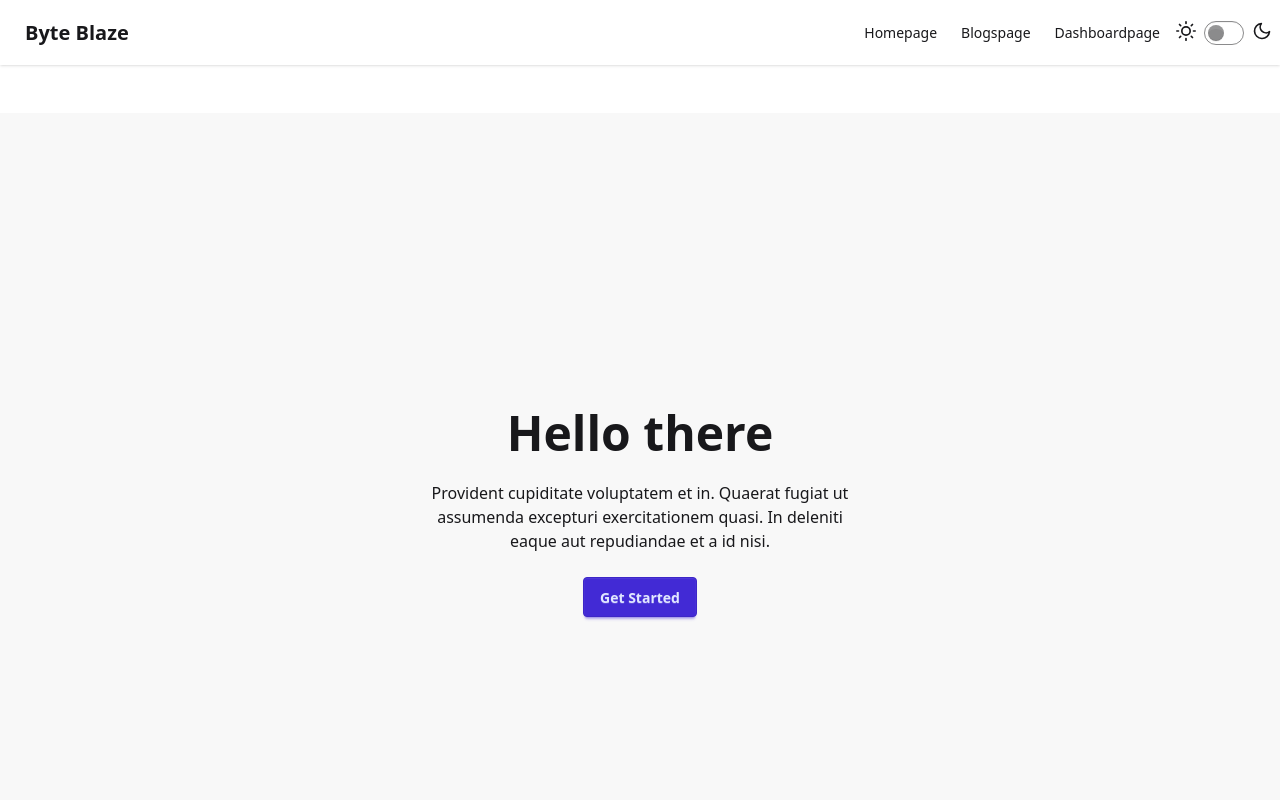
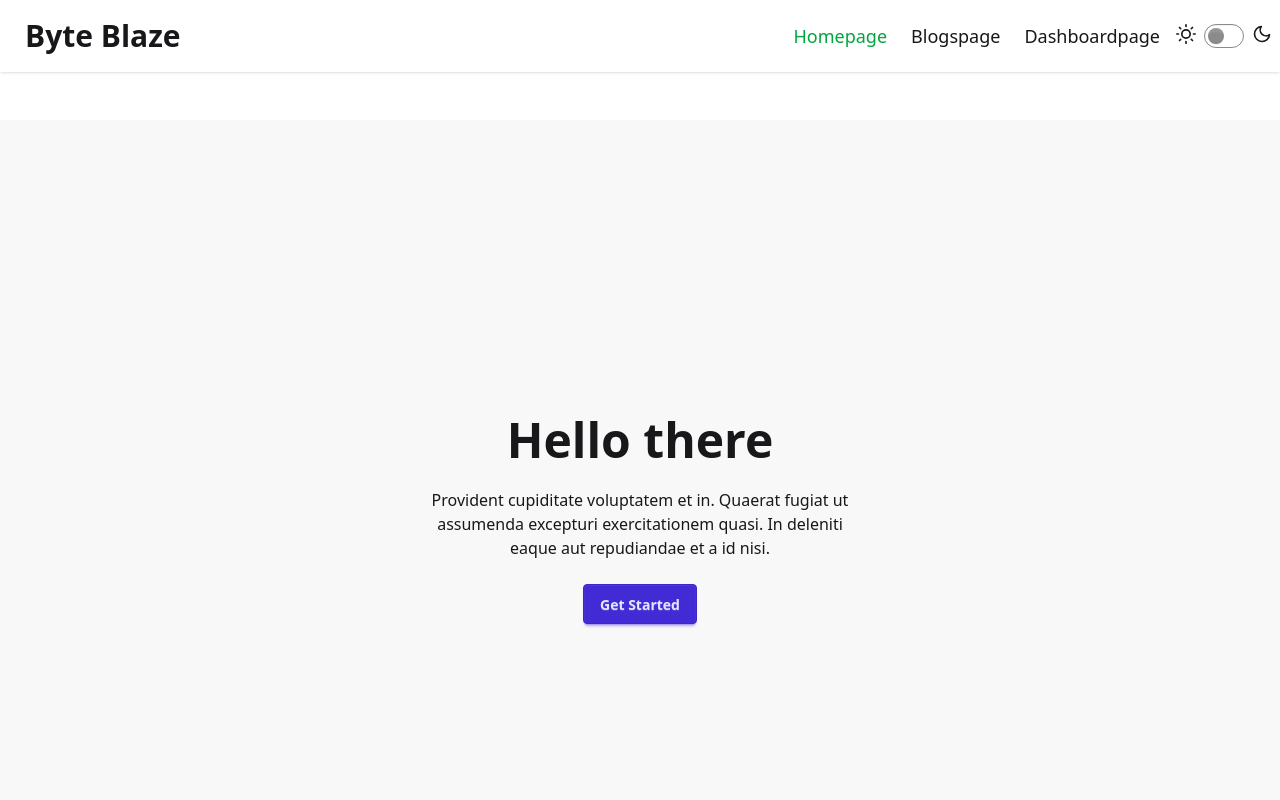
Before and after one commit to Taanveer22/tech-byte-blaze-2, a React (Vite) app: page / in a window 1280 px wide. Shown: the top 800 px of the page. Built offline with nearby package versions, Linux system fonts and the light colour scheme.

Commit message:
alhamdulliah menus are completely active via using navlink isActive functionality

```diff
--- a/package.json
+++ b/package.json
@@ -29,6 +29,7 @@
     "eslint-plugin-react-hooks": "^5.2.0",
     "eslint-plugin-react-refresh": "^0.4.22",
     "globals": "^16.4.0",
-    "vite": "^7.1.7"
+    "vite": "^7.1.7",
+    "vite-plugin-babel": "^1.3.2"
   }
 }
--- a/src/components/Navbar.jsx
+++ b/src/components/Navbar.jsx
@@ -44,28 +44,72 @@ const Navbar = () => {
               className="menu menu-sm dropdown-content bg-base-100 rounded-box z-1 mt-3 w-52 p-2 shadow"
             >
               <li>
-                <NavLink to="/">Homepage</NavLink>
+                <NavLink
+                  to="/"
+                  className={({ isActive }) =>
+                    isActive ? "text-green-600 font-medium" : "font-normal"
+                  }
+                >
+                  Homepage
+                </NavLink>
               </li>
               <li>
-                <NavLink to="/blogspage">Blogspage</NavLink>
+                <NavLink
+                  to="/blogspage"
+                  className={({ isActive }) =>
+                    isActive ? "text-green-600 font-medium" : "font-normal"
+                  }
+                >
+                  Blogspage
+                </NavLink>
               </li>
               <li>
-                <NavLink to="/dashboardpage">Dashboardpage</NavLink>
+                <NavLink
+                  to="/dashboardpage"
+                  className={({ isActive }) =>
+                    isActive ? "text-green-600 font-medium" : "font-normal"
+                  }
+                >
+                  Dashboardpage
+                </NavLink>
               </li>
             </ul>
           </div>
-          <button className="btn btn-ghost text-xl">Byte Blaze</button>
+          <button className="btn btn-ghost text-3xl font-bold">
+            Byte Blaze
+          </button>
         </div>
         <div className="navbar-end hidden lg:flex">
-          <ul className="menu menu-horizontal px-1">
+          <ul className="menu menu-horizontal px-1 text-lg">
             <li>
-              <NavLink to="/">Homepage</NavLink>
+              <NavLink
+                to="/"
+                className={({ isActive }) =>
+                  isActive ? "text-green-600 font-medium" : "font-normal"
+                }
+              >
+                Homepage
+              </NavLink>
             </li>
             <li>
-              <NavLink to="/blogspage">Blogspage</NavLink>
+              <NavLink
+                to="/blogspage"
+                className={({ isActive }) =>
+                  isActive ? "text-green-600 font-medium" : "font-normal"
+                }
+              >
+                Blogspage
+              </NavLink>
             </li>
             <li>
-              <NavLink to="/dashboardpage">Dashboardpage</NavLink>
+              <NavLink
+                to="/dashboardpage"
+                className={({ isActive }) =>
+                  isActive ? "text-green-600 font-medium" : "font-normal"
+                }
+              >
+                Dashboardpage
+              </NavLink>
             </li>
           </ul>
           <label className="flex cursor-pointer gap-2">
```
Also changed, not shown: 1 other file (tests, documents, lock files or other folders).
